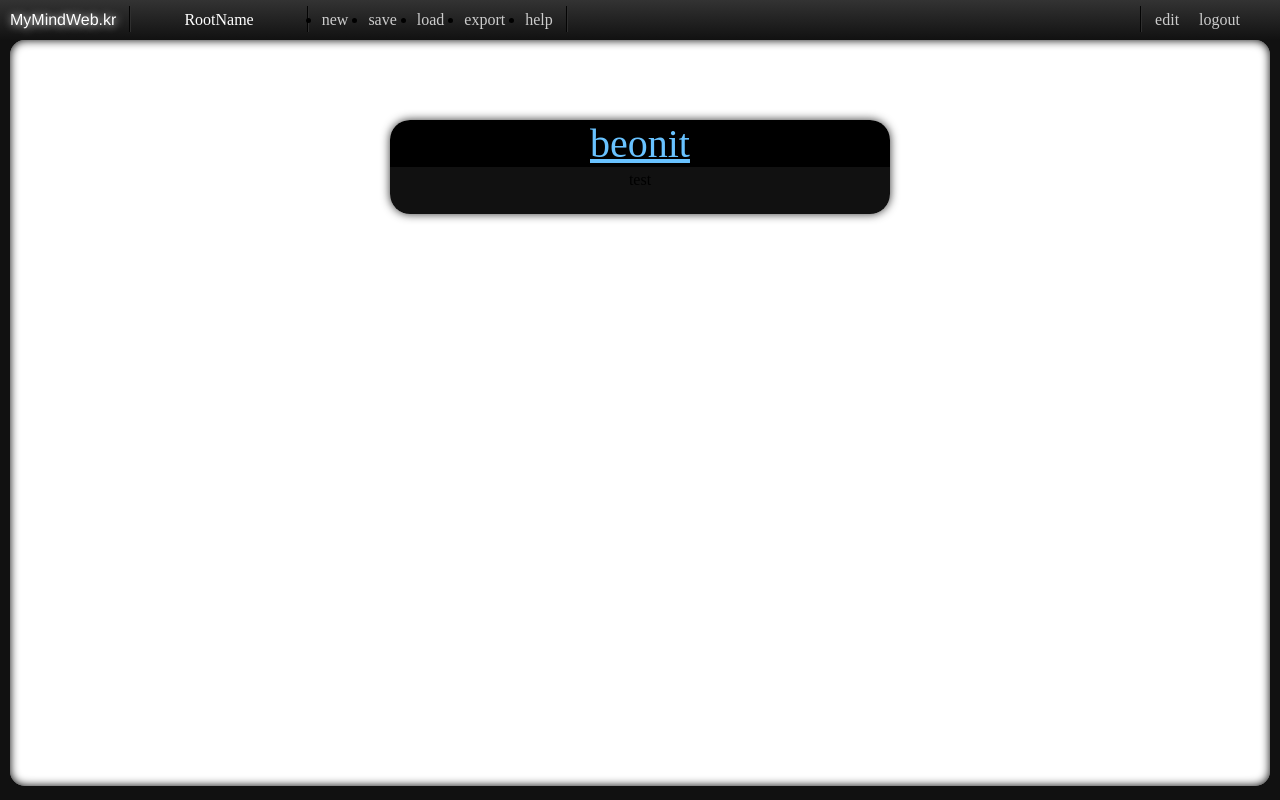
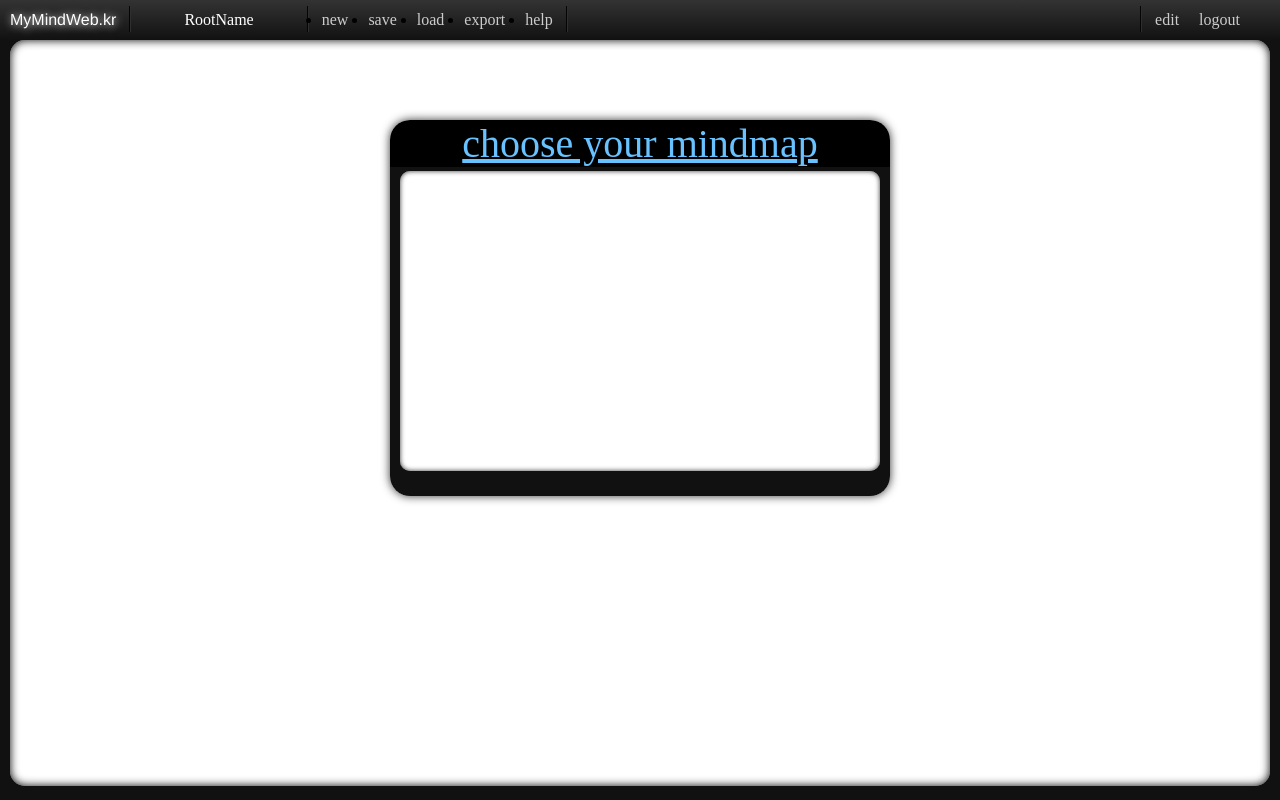
Before and after one commit to recrack/FreeMindOnWeb, a PHP site: page /mindmap.html in a window 1280 px wide. Run offline with PHP 8.4, Linux system fonts and the light colour scheme.

Commit message:
map list api (owner)
git-svn-id: file:///home/beonit/svn/mymindmap/trunk@49 0aecf75e-714b-45bd-837d-d2f605013760

```diff
--- a/theme/menuAction.js
+++ b/theme/menuAction.js
@@ -1,15 +1,27 @@
 
 function onMenuLoad(){
-    var elPopupLoad = document.getElementById("load");
+    var elPopupLoad = document.getElementById("popupLoad");
     if( !elPopupLoad ){
-        // visibility
-        if( elPopupLoad.style.visibility == "visible" ){
-            elPopupLoad.style.visibility = "hidden";
-            return false;
-        }
-        elPopupLoad.style.visibility = "visible";
-        // position
-        popupLoadPosision(elPopupLoad);
+        console.log("load box not exist");
         return false;
     }
+    // visibility
+    if( elPopupLoad.style.visibility == "visible" || elPopupLoad.style.visibility == "" ){
+        elPopupLoad.style.visibility = "hidden";
+        return false;
+    }
+    elPopupLoad.style.visibility = "visible";
+    // position
+    popupPosisionCenter(elPopupLoad);
+    // xml request call
+    var mmapi = new MindmapAPI();
+    mmapi.maplistRsp = function(xml){
+        if( xml == null ){
+            // 없음.
+        }
+        // 있음.
+
+    }
+    mmapi.maplist();
+    return false;
 }
--- a/theme/mindmap.html
+++ b/theme/mindmap.html
@@ -48,10 +48,12 @@
 
     <!-- load -->
     <div class="popupDeco" id="popupLoad">
-      <div class="popupTitle">beonit
+      <div class="popupTitle">
+        choose your mindmap
       </div>
       <div class="popupContent">
-        test
+        <div id="mmList">
+        </div>
       </div>
     </div>
 
--- a/theme/theme.css
+++ b/theme/theme.css
@@ -51,5 +51,20 @@ body {
 
 /* load */
 #popupLoad{
+   visibility: visible;
    width: 500px;
 }
+
+#mmList{
+   moz-box-shadow:inset 0 0 5px #333333;
+   -webkit-box-shadow:inset 0 0 5px #333333;
+   box-shadow:inset 0 0 5px #333333;
+   border-radius: 10px;
+   margin-left: auto;
+   margin-right: auto;
+   height:300px;
+   width:480px;
+   background: white;
+   overflow:scroll=yes;
+   overflow-X:hidden
+}
--- a/theme/theme.js
+++ b/theme/theme.js
@@ -3,7 +3,12 @@ function mainTheme() {
     initMap();
     initHelp();
     initPopup();
-    window.onresize = initMap;
+    window.onresize = resizeAll;
+}
+
+function resizeAll(){
+    initMap();
+    initHelp();
 }
 
 function mainUser(){
```
